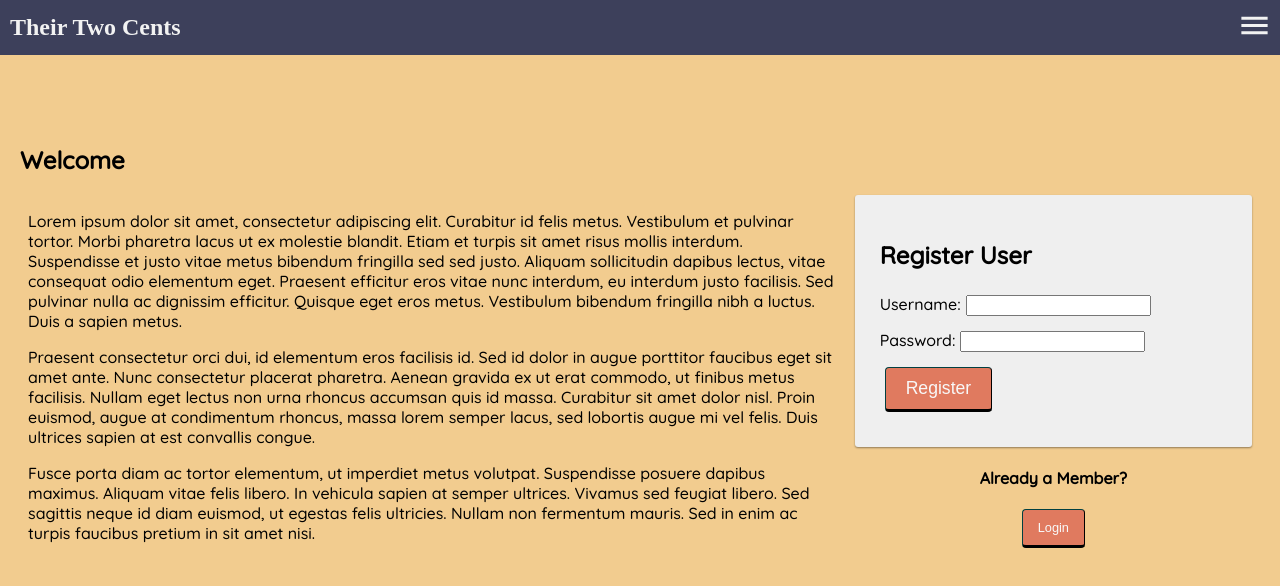
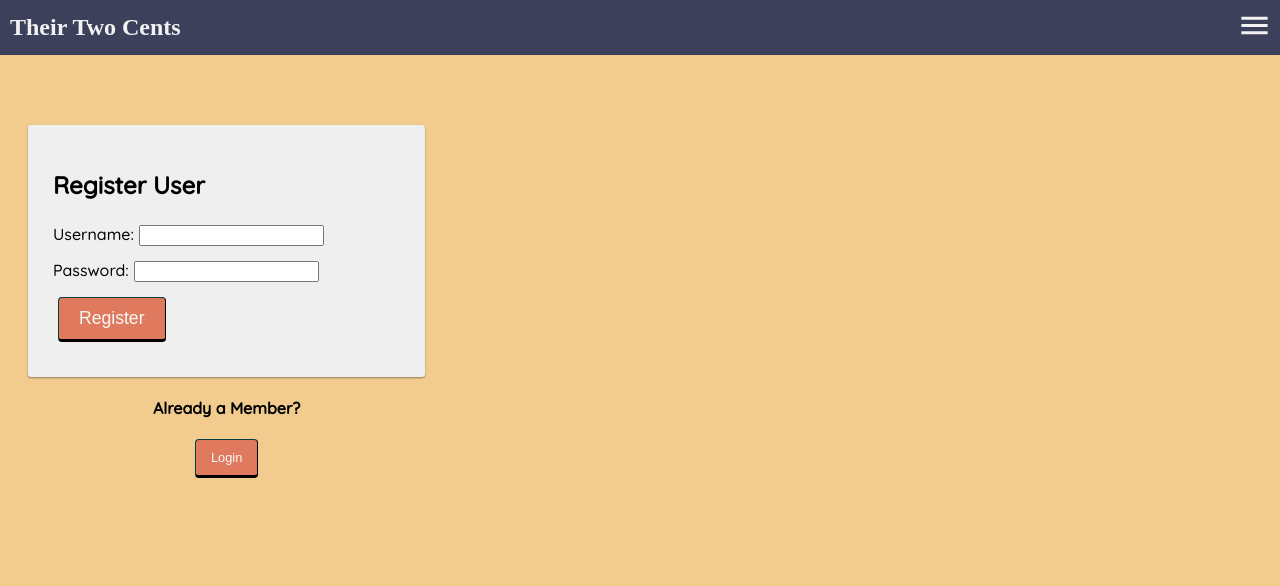
Before and after one commit to sarahhelgen/their-two-cents, a React (Create React App) app: page /#/home in a window 1280 px wide. Shown: the top 586 px of the page. Built offline with nearby package versions, Linux system fonts and the light colour scheme; no server answers; a web font is replaced by a local one.

Commit message:
deleted lorem ipsum

```diff
--- a/src/components/LandingPage/LandingPage.jsx
+++ b/src/components/LandingPage/LandingPage.jsx
@@ -15,42 +15,9 @@
 
   return (
     <div className="container">
-      <h2>{heading}</h2>
 
-      <div className="grid">
-        <div className="grid-col grid-col_8">
-          <p>
-            Lorem ipsum dolor sit amet, consectetur adipiscing elit. Curabitur
-            id felis metus. Vestibulum et pulvinar tortor. Morbi pharetra lacus
-            ut ex molestie blandit. Etiam et turpis sit amet risus mollis
-            interdum. Suspendisse et justo vitae metus bibendum fringilla sed
-            sed justo. Aliquam sollicitudin dapibus lectus, vitae consequat odio
-            elementum eget. Praesent efficitur eros vitae nunc interdum, eu
-            interdum justo facilisis. Sed pulvinar nulla ac dignissim efficitur.
-            Quisque eget eros metus. Vestibulum bibendum fringilla nibh a
-            luctus. Duis a sapien metus.
-          </p>
 
-          <p>
-            Praesent consectetur orci dui, id elementum eros facilisis id. Sed
-            id dolor in augue porttitor faucibus eget sit amet ante. Nunc
-            consectetur placerat pharetra. Aenean gravida ex ut erat commodo, ut
-            finibus metus facilisis. Nullam eget lectus non urna rhoncus
-            accumsan quis id massa. Curabitur sit amet dolor nisl. Proin
-            euismod, augue at condimentum rhoncus, massa lorem semper lacus, sed
-            lobortis augue mi vel felis. Duis ultrices sapien at est convallis
-            congue.
-          </p>
 
-          <p>
-            Fusce porta diam ac tortor elementum, ut imperdiet metus volutpat.
-            Suspendisse posuere dapibus maximus. Aliquam vitae felis libero. In
-            vehicula sapien at semper ultrices. Vivamus sed feugiat libero. Sed
-            sagittis neque id diam euismod, ut egestas felis ultricies. Nullam
-            non fermentum mauris. Sed in enim ac turpis faucibus pretium in sit
-            amet nisi.
-          </p>
-        </div>
         <div className="grid-col grid-col_4">
           <RegisterForm />
 
@@ -62,7 +29,6 @@
           </center>
         </div>
       </div>
-    </div>
   );
 }
 
```
